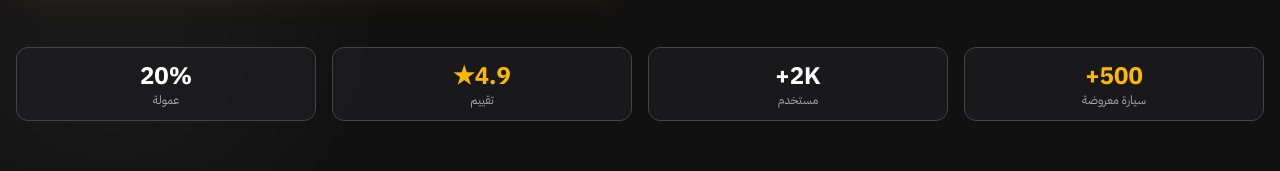
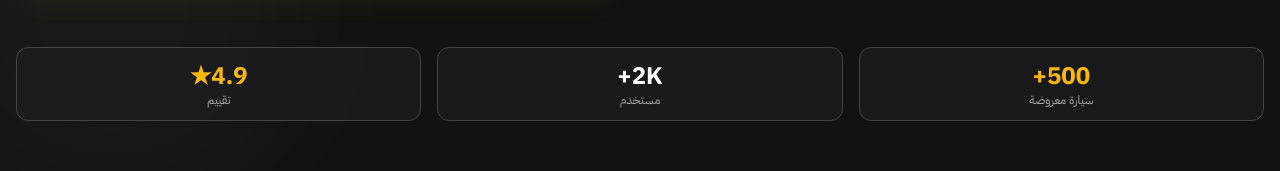
Before and after one commit to alshatreee/sikka-car, a Next.js app: page / in a window 1280 px wide. Shown: the part 700-871 px from the top of the page. Built offline with nearby package versions, Linux system fonts and the light colour scheme; no server answers; the database is empty.

Commit message:
Remove 20% commission stat from homepage
https://claude.ai/code/session_0123EdueUVvGT3cD7bS2ZJy8

```diff
--- a/app/page.tsx
+++ b/app/page.tsx
@@ -236,12 +236,11 @@ export default function HomePage() {
           </div>
 
           {/* Stats Bar */}
-          <div className="mt-12 grid grid-cols-2 gap-4 sm:grid-cols-4">
+          <div className="mt-12 grid grid-cols-3 gap-4">
             {[
               { value: '500+', label: lang === 'ar' ? 'سيارة معروضة' : 'Cars Listed', color: 'text-status-star' },
               { value: '2K+', label: lang === 'ar' ? 'مستخدم' : 'Users', color: 'text-text-primary' },
               { value: '4.9★', label: lang === 'ar' ? 'تقييم' : 'Rating', color: 'text-status-star' },
-              { value: '20%', label: lang === 'ar' ? 'عمولة' : 'Commission', color: 'text-text-primary' },
             ].map((stat, i) => (
               <div
                 key={i}
```
